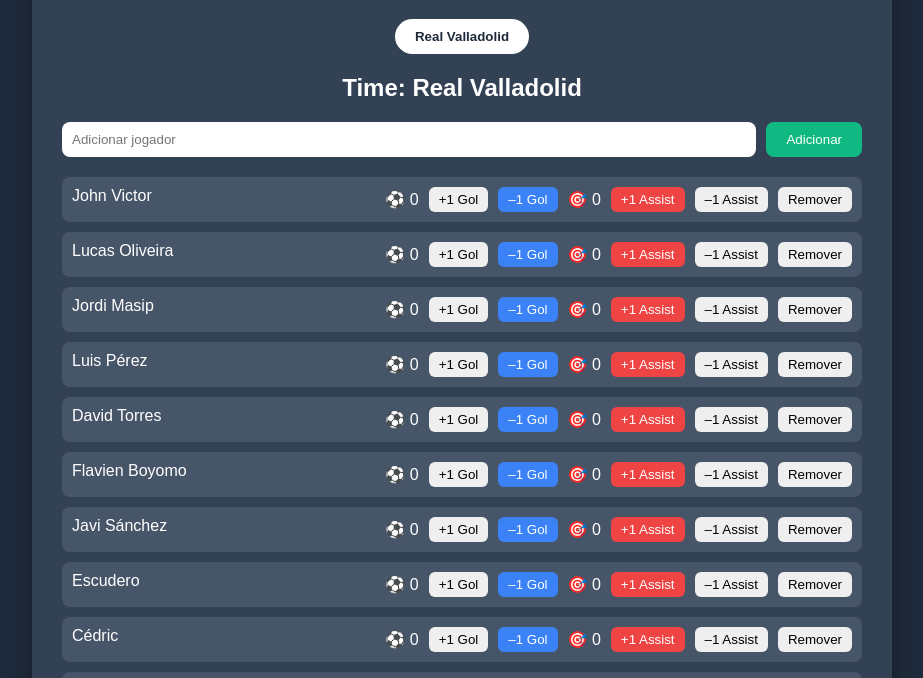
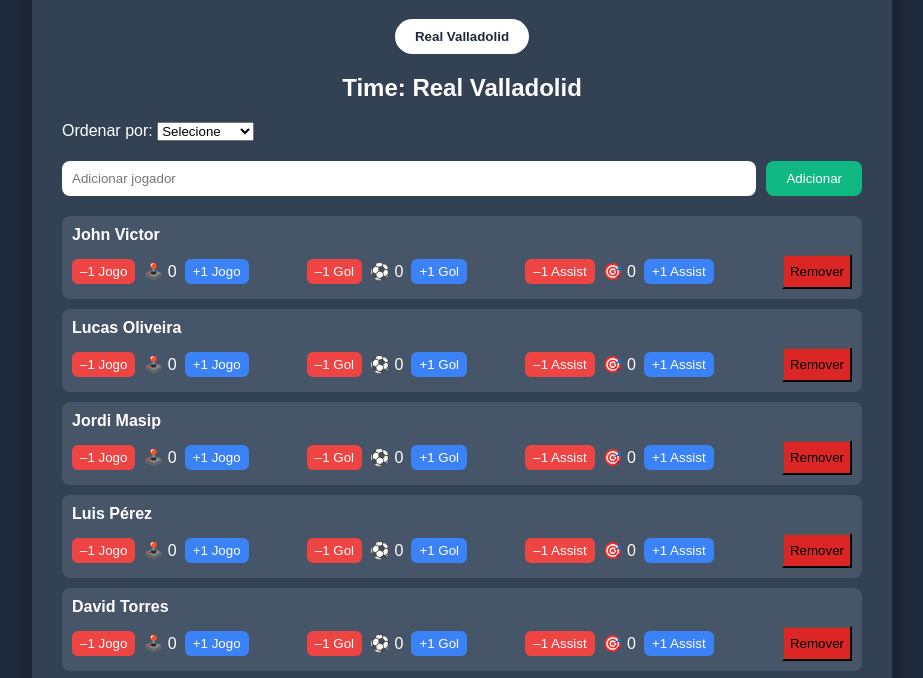
Before and after one commit to ViniGuilherme/eafc25-career-helper, a plain HTML site: page index.html in a window 1280 px wide. Both pictures are taken after a click on the button "Real Valladolid". Shown: the part 111-789 px from the top of the page, without its empty margins (178-1101 px from the left). Drawn offline with Linux system fonts and the light colour scheme.

Commit message:
Atualização do código com funcionalidades de filtragem

```diff
--- a/index.html
+++ b/index.html
@@ -16,10 +16,24 @@
 
     <div id="team-section" class="hidden">
       <h2 id="team-name"></h2>
+
+      <!-- Filtro para ordenação -->
+      <div class="filter">
+        <label for="filter">Ordenar por:</label>
+        <select id="filter" onchange="applyFilter()">
+          <option value="">Selecione</option>
+          <option value="goals">Gols</option>
+          <option value="assists">Assistências</option>
+          <option value="games">Jogos</option>
+        </select>
+      </div>
+
+      <!-- Adicionar jogador -->
       <div class="add-player">
         <input type="text" id="player-input" placeholder="Adicionar jogador" />
         <button onclick="addPlayer()">Adicionar</button>
       </div>
+
       <ul id="player-list"></ul>
     </div>
   </div>
@@ -29,36 +43,17 @@
     const STORAGE_STATS_KEY   = "eafc25_stats";
 
     const initialPlayers = [
-      "John Victor", "Lucas Oliveira", "Jordi Masip", "Luis Pérez", "David Torres",
-      "Flavien Boyomo", "Javi Sánchez", "Escudero", "Cédric", "Kennedy",
-      "Stipe Biuk", "Monchu", "Lucas Rosa", "Tárrega", "Victor Meseguer",
-      "Tunde", "Anuar", "Sylla", "Raúl Moro", "Iván Sánchez", "Cyle Larin"
+      "John Victor","Lucas Oliveira","Jordi Masip","Luis Pérez","David Torres",
+      "Flavien Boyomo","Javi Sánchez","Escudero","Cédric","Kennedy",
+      "Stipe Biuk","Monchu","Lucas Rosa","Tárrega","Victor Meseguer",
+      "Tunde","Anuar","Sylla","Raúl Moro","Iván Sánchez","Cyle Larin"
     ];
 
     let teams = { "Real Valladolid": [] };
     let selectedTeam = "";
-    let stats = {};
-
-    window.addEventListener("DOMContentLoaded", () => {
-      const savedPlayers = localStorage.getItem(STORAGE_PLAYERS_KEY);
-      const savedStats   = localStorage.getItem(STORAGE_STATS_KEY);
-
-      teams["Real Valladolid"] = savedPlayers
-        ? JSON.parse(savedPlayers)
-        : initialPlayers.slice();
-
-      stats = savedStats
-        ? JSON.parse(savedStats)
-        : {};
-
-      // selecionar automaticamente, se preferir:
-      // selectTeam("Real Valladolid");
-    });
-
-    function persist() {
-      localStorage.setItem(STORAGE_PLAYERS_KEY, JSON.stringify(teams["Real Valladolid"]));
-      localStorage.setItem(STORAGE_STATS_KEY,   JSON.stringify(stats));
-    }
+    // Leitura inicial de players e stats do localStorage
+    let stats   = JSON.parse(localStorage.getItem(STORAGE_STATS_KEY))   || {};
+    teams["Real Valladolid"] = JSON.parse(localStorage.getItem(STORAGE_PLAYERS_KEY)) || initialPlayers.slice();
 
     function selectTeam(team) {
       selectedTeam = team;
@@ -70,51 +65,77 @@
     function addPlayer() {
       const input = document.getElementById("player-input");
       const name = input.value.trim();
-      if (name && teams[selectedTeam]) {
+      if (name && teams[selectedTeam] && !teams[selectedTeam].includes(name)) {
         teams[selectedTeam].push(name);
+        stats[name] = { goals: 0, assists: 0, games: 0 };
         input.value = "";
+        persistAll();
         renderPlayers(teams[selectedTeam]);
-        persist();
       }
     }
 
     function removePlayer(name) {
       teams[selectedTeam] = teams[selectedTeam].filter(p => p !== name);
       delete stats[name];
+      persistAll();
       renderPlayers(teams[selectedTeam]);
-      persist();
     }
 
-    function updateStat(name, type, delta) {
-      stats[name] = stats[name] || { goals: 0, assists: 0 };
+    function updateStat(name, type, delta=1) {
+      stats[name] = stats[name] || { goals: 0, assists: 0, games: 0 };
       stats[name][type] = Math.max(0, stats[name][type] + delta);
+      persistAll();
       renderPlayers(teams[selectedTeam]);
-      persist();
+    }
+
+    function applyFilter() {
+      const filterValue = document.getElementById("filter").value;
+      const original = teams[selectedTeam];
+      if (!filterValue) {
+        return renderPlayers(original);
+      }
+      const sorted = [...original].sort((a,b) => {
+        return (stats[b]?.[filterValue]||0) - (stats[a]?.[filterValue]||0);
+      });
+      renderPlayers(sorted);
     }
 
     function renderPlayers(players) {
       const list = document.getElementById("player-list");
       list.innerHTML = "";
       players.forEach(player => {
-        const playerStats = stats[player] || { goals: 0, assists: 0 };
+        const s = stats[player] || { goals: 0, assists: 0, games: 0 };
         const li = document.createElement("li");
         li.innerHTML = `
           <span>${player}</span>
-          <div>
-            <span>⚽ ${playerStats.goals}</span>
-            <button onclick="updateStat('${player}', 'goals', 1)">+1 Gol</button>
-            <button onclick="updateStat('${player}', 'goals', -1)">–1 Gol</button>
-
-            <span>🎯 ${playerStats.assists}</span>
-            <button onclick="updateStat('${player}', 'assists', 1)">+1 Assist</button>
-            <button onclick="updateStat('${player}', 'assists', -1)">–1 Assist</button>
-
+          <div class="stats-container">
+            <div class="stat">
+              <button onclick="updateStat('${player}','games',-1)">–1 Jogo</button>
+              <span>🕹️ ${s.games}</span>
+              <button onclick="updateStat('${player}','games',1)">+1 Jogo</button>
+            </div>
+            <div class="stat">
+              <button onclick="updateStat('${player}','goals',-1)">–1 Gol</button>
+              <span>⚽ ${s.goals}</span>
+              <button onclick="updateStat('${player}','goals',1)">+1 Gol</button>
+            </div>
+            <div class="stat">
+              <button onclick="updateStat('${player}','assists',-1)">–1 Assist</button>
+              <span>🎯 ${s.assists}</span>
+              <button onclick="updateStat('${player}','assists',1)">+1 Assist</button>
+            </div>
             <button onclick="removePlayer('${player}')">Remover</button>
           </div>
         `;
         list.appendChild(li);
       });
     }
+
+    // Salva tanto players quanto stats no localStorage
+    function persistAll() {
+      localStorage.setItem(STORAGE_PLAYERS_KEY, JSON.stringify(teams[selectedTeam]));
+      localStorage.setItem(STORAGE_STATS_KEY,   JSON.stringify(stats));
+    }
   </script>
 </body>
 </html>
--- a/style.css
+++ b/style.css
@@ -64,42 +64,49 @@ body {
 }
 
 li {
-    display: flex;
-    justify-content: space-between;
   background: #475569;
   padding: 10px;
   margin-bottom: 10px;
   border-radius: 8px;
 }
 
-  li div {
-    display: flex;
-    gap: 10px;
-    align-items: center;
+li span:first-child {
+  font-weight: bold;
 }
 
-  li button {
-    padding: 5px 10px;
+.stats-container {
+  display: flex;
+  justify-content: space-between;
+  flex-wrap: wrap;
+  margin-top: 10px;
+}
+
+.stat {
+  display: flex;
+  align-items: center;
+  margin: 5px 0;
+}
+
+.stat button {
+  background: #3b82f6;
+  color: white;
   border: none;
+  padding: 5px 8px;
   border-radius: 6px;
   cursor: pointer;
 }
 
-  li button:nth-child(3) {
-    background: #3b82f6;
-    color: white;
+.stat button:nth-child(1) {
+  background: #ef4444; /* botão –1 */
 }
 
-  li button:nth-child(4) {
-    background: #a855f7;
-    color: white;
+.stat span {
+  margin: 0 8px;
+  font-size: 1rem;
 }
 
-  li button:nth-child(5) {
-    background: #ef4444;
-    color: white;
+/* botão Remover */
+li > .stats-container > button:last-child {
+  background: #dc2626;
+  margin-left: 10px;
 }
-
-  .hidden {
-    display: none;
-  }
```
Lines whose indentation alone changed are shown as unchanged.
